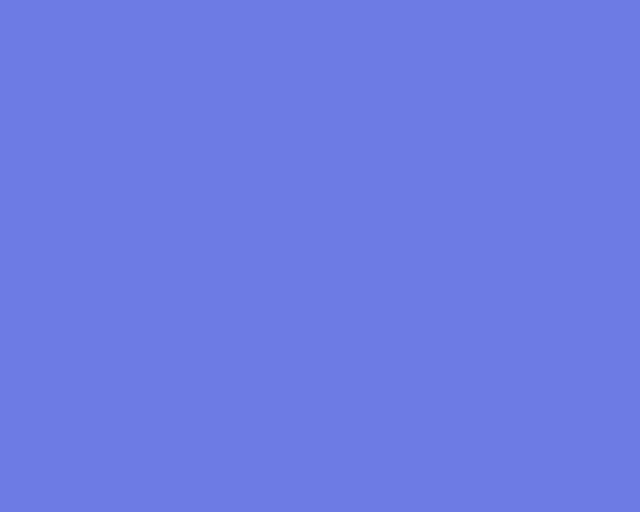
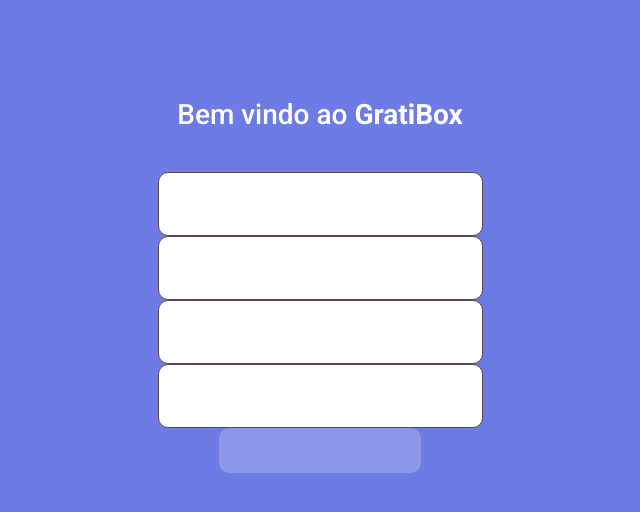
Before and after one commit to Kevinmsouza/Gratbox-front, a React (Create React App) app: page /sign-up in a window 1280 px wide. Shown: the top 512 px of the page, without its empty margins (320-960 px from the left). Built offline with nearby package versions, Linux system fonts and the light colour scheme.

Commit message:
estructured basics of sign up page

```diff
--- a/src/App.js
+++ b/src/App.js
@@ -1,6 +1,7 @@
 import "./assets/reset.css";
 import { BrowserRouter, Switch, Route, Redirect } from "react-router-dom";
 import Home from "./components/pages/Home";
+import SignUp from "./components/pages/SignUp";
 
 export default function App() {
     return (
@@ -9,7 +10,9 @@
                 <Route path="/" exact >
                     <Home />
                 </Route>
-                <Route path="/sign-up" exact />
+                <Route path="/sign-up" exact >
+                    <SignUp />
+                </Route>
                 <Route path="/login" exact />
                 <Route path="*">
                     <Redirect to="/" />
--- a/src/components/pages/Home.js
+++ b/src/components/pages/Home.js
@@ -8,7 +8,7 @@
 
     return (
         <HomeStyle>
-            <BigText>
+            <BigText marginTop='55px'>
                 Bem vindo ao <BrandName>GratiBox</BrandName>
             </BigText>
             <SmallText>
--- /dev/null
+++ b/src/components/pages/SignUp.js
@@ -0,0 +1,54 @@
+import { useState } from "react";
+import { BigText, BrandName, Button, FrontPageForm, FrontPageInput, PageStyle } from "../shared/styledComponents";
+
+export default function SignUp() {
+    const [name, setName] = useState('');
+    const [email, setEmail] = useState('');
+    const [password, setPassword] = useState('');
+    const [confirmPassword, setConfirmPassword] = useState('');
+
+
+
+    return (
+        <PageStyle>
+            <BigText>
+                Bem vindo ao <BrandName>GratiBox</BrandName>
+            </BigText>
+            <FrontPageForm>
+                <FrontPageInput
+                    type='text'
+                    value={name}
+                    onChange={(e) => setName(e.target.value)}
+                    pattern={/.{3,}/}
+                    title=''
+                    placehoulder='Nome'
+                />
+                <FrontPageInput
+                    type='email'
+                    value={email}
+                    onChange={(e) => setEmail(e.target.value)}
+                    pattern={/^[a-z0-9.]+@[a-z0-9]+\.[a-z]+\.([a-z]+)?$/i}
+                    title=''
+                    placehoulder='Email'
+                />
+                <FrontPageInput
+                    type='password'
+                    value={password}
+                    onChange={(e) => setPassword(e.target.value)}
+                    pattern={/.{4,}/}
+                    title=''
+                    placehoulder='Senha'
+                />
+                <FrontPageInput
+                    type='password'
+                    value={confirmPassword}
+                    onChange={(e) => setConfirmPassword(e.target.value)}
+                    pattern={password}
+                    title=''
+                    placehoulder='Confirmar senha'
+                />
+                <Button></Button>
+            </FrontPageForm>
+        </PageStyle>
+    );
+}
--- a/src/components/shared/styledComponents.js
+++ b/src/components/shared/styledComponents.js
@@ -7,7 +7,7 @@
 `;
 
 const BigText = styled.p`
-    margin-top: 55px;
+    margin-top: ${ props => props.marginTop || "101px" };
     font-size: 28px;
     font-weight: 500;
     text-align: center;
@@ -43,6 +43,21 @@
     line-height: 21px;
 `;
 
+const FrontPageForm = styled.form`
+    margin-top: 43px;
+    display: flex;
+    flex-direction: column;
+    align-items: center;
+`;
+
+const FrontPageInput = styled.input`
+    width: 325px;
+    height: 64px;
+    border: 1px solid #604848;
+    border-radius: 10px;
+`;
+
+
 export {
     PageStyle,
     BigText,
@@ -50,4 +65,6 @@
     SmallText,
     Button,
     TextButton,
+    FrontPageForm,
+    FrontPageInput,
 };
```
